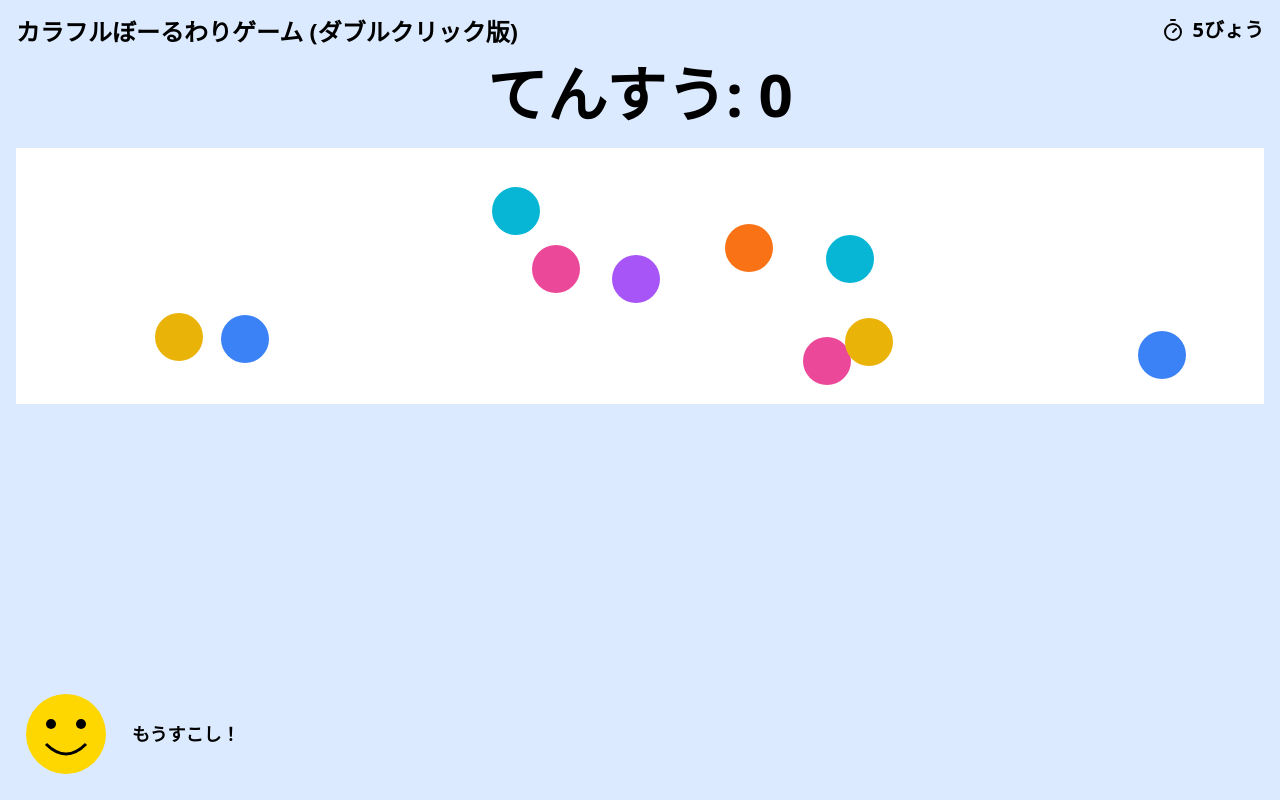
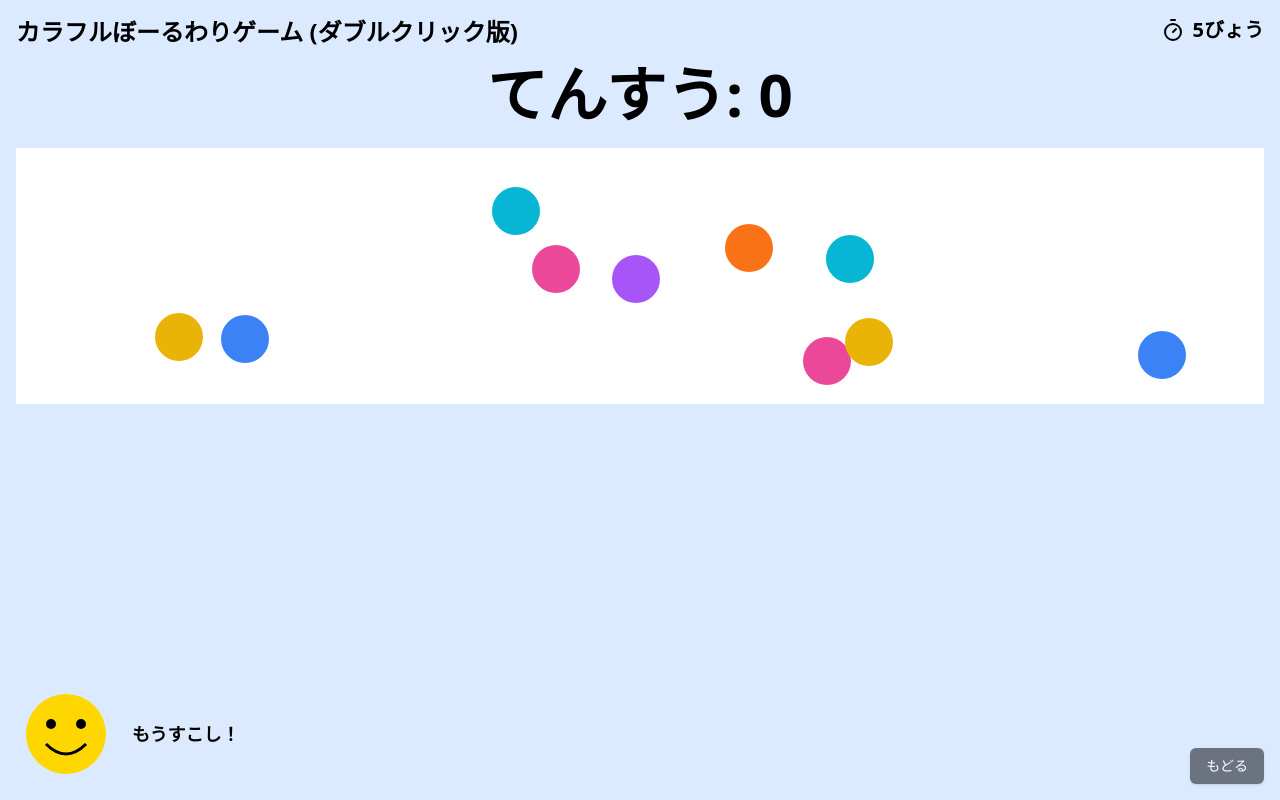
Before and after one commit to tamatrading/ball_doubleclick_game, a React (Vite) app: page / in a window 1280 px wide. Built offline with nearby package versions, Linux system fonts and the light colour scheme.

Commit message:
「もどる」ボタンの設置

```diff
--- a/src/Game.jsx
+++ b/src/Game.jsx
@@ -223,6 +223,14 @@
       <div className="absolute bottom-4 left-4 flex items-center">
         <AnimalCharacter emotion={characterEmotion} />
         <div className="ml-4 text-lg font-bold">{characterMessage}</div>
+        <a
+          href="https://mouselesson.manabi-time.com"
+          className="fixed bottom-4 right-4"
+        >
+          <Button className="bg-gray-500 hover:bg-gray-600 text-white">
+            もどる
+          </Button>
+        </a>
       </div>
       {showCongratulations && <CongratulationsMessage elapsedTime={elapsedTime} onRestart={initializeGame} />}
     </div>
```
